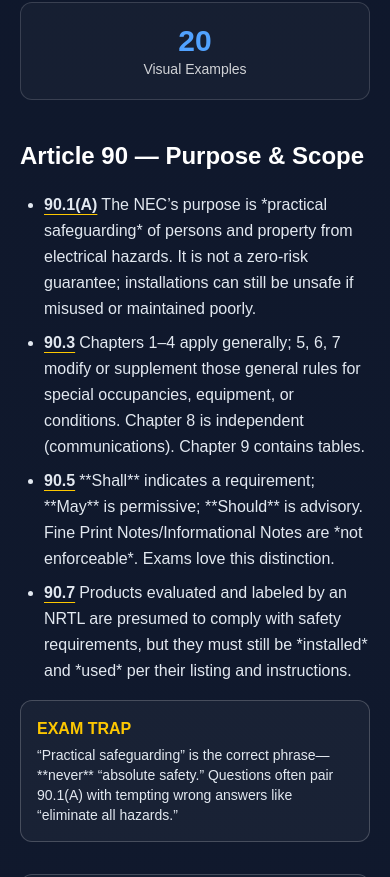
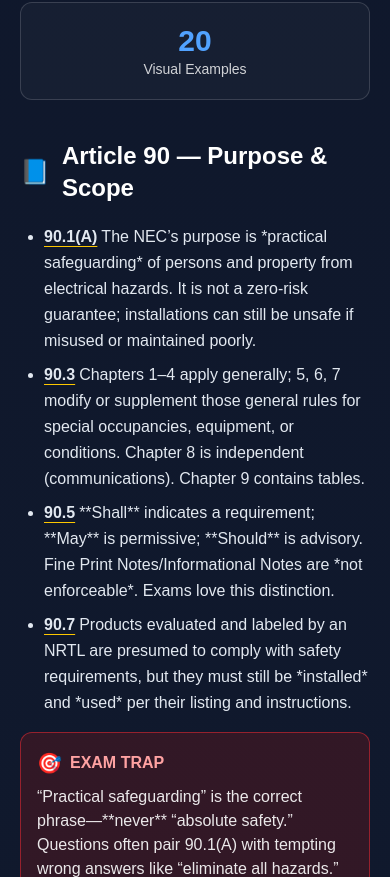
Before and after one commit to tommythorne/ohmwork-guide, a Next.js app: page /modules/module-01 in a window 390 px wide. Shown: the part 907-1784 px from the top of the page. Built offline with nearby package versions, Linux system fonts and the light colour scheme.

Commit message:
fix(template): clean single BlockCard w/ emojis, stacked images, gradient + sticky top nav, bullets via pointToJSX, no hero blurb

```diff
--- a/app/components/ModuleTemplate.tsx
+++ b/app/components/ModuleTemplate.tsx
@@ -5,31 +5,31 @@ import FooterNav from "./FooterNav";
 import Quiz from "./Quiz";
 import pointToJSX from "./pointToJSX";
 
+/** ------------ Types (intentionally loose to avoid TS blocking builds) ------------ */
 type Hero = {
   imageSrc?: string;
   imageAlt?: string;
-  title: string;
+  title?: string;
   subtitle?: string;
-  blurb?: string;
 };
 
-type Block = {
-  type?: "exam" | "rule" | "horror" | "code" | "table" | "chart" | "none";
-  title?: string;
-  body?: any;
-};
+type Block =
+  | { type: "exam" | "rule" | "horror" | "code" | "table" | "chart"; title?: string; body?: any; table?: any; chart?: any }
+  | { type: "none" }
+  | undefined;
 
 type ImageItem = { src: string; alt?: string; caption?: string };
 
 type Article = {
   id?: string;
-  iconName?: string;
-  title: string;
+  icon?: string;        // emoji or small icon
+  iconName?: string;    // fallback if you pass iconName instead of icon
+  title?: string;
   points?: any[];
   bullets?: any[];
   images?: ImageItem[];
   block?: Block;
-  body?: any; // fallback
+  body?: any;
 };
 
 type Summary = {
@@ -38,7 +38,6 @@ type Summary = {
 };
 
 type Nav = { href: string; label: string };
-
 type Props = {
   hero?: Hero;
   articles?: Article[];
@@ -48,48 +47,68 @@ type Props = {
   next?: Nav;
 };
 
-function BlockCard({ block }: { block?: Block }) {
+/** ------------ Special Block (one definition, fixed emojis) ------------ */
+const BlockCard: React.FC<{ block?: Block }> = ({ block }) => {
   if (!block || block.type === "none") return null;
 
-  const labels: Record<string, string> = {
-    exam: "EXAM TRAP",
-    rule: "RULE OF THUMB",
-    horror: "JOBSITE HORROR STORY",
-    code: "NEC REFERENCE",
-    table: "Quick Sheet",
-    chart: "Visual Guide",
-  };
-  const label = block.type ? labels[block.type] ?? "" : "";
+  const style = {
+    exam:   { label: "EXAM TRAP",      icon: "🎯", border: "border-red-500/50",    bg: "bg-red-900/30",    title: "text-red-300" },
+    rule:   { label: "RULE OF THUMB",  icon: "📏", border: "border-green-500/50",  bg: "bg-green-900/30",  title: "text-green-300" },
+    code:   { label: "NEC REFERENCE",  icon: "📖", border: "border-blue-500/50",   bg: "bg-blue-900/30",   title: "text-blue-300" },
+    table:  { label: "TABLE",          icon: "📊", border: "border-yellow-500/50", bg: "bg-yellow-900/30", title: "text-yellow-300" },
+    chart:  { label: "CHART",          icon: "📈", border: "border-purple-500/50", bg: "bg-purple-900/30", title: "text-purple-300" },
+    horror: { label: "JOBSITE HORROR", icon: "💀", border: "border-pink-500/50",   bg: "bg-pink-900/30",   title: "text-pink-300" },
+  } as const;
+
+  const s =
+    (block?.type && (style as any)[block.type]) ||
+    { label: "NOTE", icon: "📝", border: "border-white/20", bg: "bg-slate-800/50", title: "text-white" };
+
+  const showTitle = !!(block as any)?.title && (block as any).title !== s.label;
 
   return (
-    <div className="rounded-xl border border-white/20 bg-white/[0.04] p-4 mt-4">
-      {label ? <div className="text-yellow-400 font-bold mb-1">{label}</div> : null}
-      {block.title && block.title !== label ? (
-        <h3 className="text-white font-semibold mb-1">{block.title}</h3>
-      ) : null}
-      {block.body ? <div className="text-slate-200 text-sm">{block.body}</div> : null}
+    <div className={`rounded-xl border ${s.border} ${s.bg} p-4 my-4`}>
+      <div className="flex items-center gap-2 mb-2">
+        <span className="text-xl">{s.icon}</span>
+        <span className={`${s.title} font-bold`}>{s.label}</span>
+      </div>
+      {showTitle ? <div className={`font-bold ${s.title} mb-1`}>{(block as any).title}</div> : null}
+      {typeof (block as any).body === "string" ? (
+        <div className="text-white/90">{(block as any).body}</div>
+      ) : (
+        (block as any).body || null
+      )}
+      {(block as any).table ? <div className="mt-3">{(block as any).table}</div> : null}
+      {(block as any).chart ? <div className="mt-3">{(block as any).chart}</div> : null}
     </div>
   );
-}
+};
 
-function ImagesStack({ images = [] as ImageItem[] }) {
-  const pair = images.slice(0, 2);
+/** ------------ Right column: two stacked images w/ captions ------------ */
+const ImagesStack: React.FC<{ images?: ImageItem[] }> = ({ images = [] }) => {
+  const pair = (Array.isArray(images) ? images : []).slice(0, 2);
+  if (pair.length === 0) return null;
   return (
     <div className="space-y-4">
       {pair.map((img, i) => (
         <div key={i} className="rounded-xl border border-white/20 bg-white/[0.03] p-3">
+          {/* eslint-disable-next-line @next/next/no-img-element */}
           <img src={img.src} alt={img.alt || ""} className="w-full h-40 md:h-48 object-cover rounded-lg" />
           {img.caption ? <div className="text-white/70 text-sm mt-2">{img.caption}</div> : null}
         </div>
       ))}
     </div>
   );
-}
+};
 
+/** ------------ Main Template ------------ */
 export default function ModuleTemplate({ hero, articles = [], summary, quiz = [], prev, next }: Props) {
   const articleCount = articles.length;
-  const quizCount = quiz.length;
-  const visualCount = articles.reduce((n, a) => n + ((a.images?.length ?? 0) > 2 ? 2 : (a.images?.length ?? 0)), 0);
+  const quizCount = Array.isArray(quiz) ? quiz.length : 0;
+  const visualCount = articles.reduce(
+    (n, a) => n + Math.min(Array.isArray(a.images) ? a.images.length : 0, 2),
+    0
+  );
 
   const renderPointsList = (a: Article) => {
     const list = Array.isArray(a.points) && a.points.length ? a.points : Array.isArray(a.bullets) ? a.bullets : [];
@@ -99,31 +118,39 @@ export default function ModuleTemplate({ hero, articles = [], summary, quiz = []
 
   return (
     <main className="min-h-screen bg-gradient-to-b from-slate-900 to-slate-800 text-white">
-  {/* Top Navigation Bar */}
-  <div className="bg-slate-900/70 border-b border-white/10 sticky top-0 z-20 backdrop-blur">
-    <div className="max-w-5xl mx-auto px-5 py-3">
-      <FooterNav prev={prev || undefined} next={next || undefined} />
-    </div>
-  </div>
+      {/* Top nav (same component as bottom) */}
+      <div className="bg-slate-900/70 border-b border-white/10 sticky top-0 z-20 backdrop-blur">
+        <div className="max-w-5xl mx-auto px-5 py-3">
+          <FooterNav prev={prev || undefined} next={next || undefined} />
+        </div>
+      </div>
 
-      {/* Hero */}
+      {/* Hero (Module 2 style: large, centered, image background) */}
       <section className="relative h-[28rem] flex items-center justify-center overflow-hidden">
-          <div className="absolute inset-0 bg-gradient-to-b from-slate-900/30 to-slate-900/70" />
-
         {hero?.imageSrc ? (
           <>
-            <img src={hero.imageSrc} alt={hero.imageAlt || hero.title} className="absolute inset-0 w-full h-full object-cover opacity-30" />
+            {/* eslint-disable-next-line @next/next/no-img-element */}
+            <img
+              src={hero.imageSrc}
+              alt={hero?.imageAlt || hero?.title || ""}
+              className="absolute inset-0 w-full h-full object-cover opacity-30"
+            />
             <div className="absolute inset-0 bg-black/40" />
           </>
         ) : null}
+        <div className="absolute inset-0 bg-gradient-to-b from-slate-900/30 to-slate-900/70" />
         <div className="relative z-10 text-center px-6">
-          <h1 className="text-4xl md:text-5xl lg:text-6xl font-extrabold text-yellow-400 mb-3">{hero?.title}</h1>
-          {hero?.subtitle ? <p className="text-white/90 text-lg md:text-xl max-w-3xl mx-auto">{hero.subtitle}</p> : null}
-          {hero?.blurb ? <p className="text-white/70 text-base max-w-3xl mx-auto mt-3">{hero.blurb}</p> : null}
+          <h1 className="text-4xl md:text-5xl lg:text-6xl font-extrabold text-yellow-400 mb-3">
+            {hero?.title || ""}
+          </h1>
+          {hero?.subtitle ? (
+            <p className="text-white/90 text-lg md:text-xl max-w-3xl mx-auto">{hero.subtitle}</p>
+          ) : null}
+          {/* No hero blurb per global rule */}
         </div>
       </section>
 
-      {/* Stats strip */}
+      {/* Stats row */}
       <section className="max-w-5xl mx-auto px-5 -mt-10 relative z-10">
         <div className="grid grid-cols-1 md:grid-cols-3 gap-4">
           <div className="rounded-xl border border-white/15 bg-white/[0.03] p-5 text-center">
@@ -145,14 +172,19 @@ export default function ModuleTemplate({ hero, articles = [], summary, quiz = []
       <section className="max-w-5xl mx-auto px-5 mt-10">
         {articles.map((a, i) => (
           <article key={a.id || a.title || i} className="mb-12">
-            <div className="flex items-center gap-3 mb-5">
+            <header className="flex items-center gap-3 mb-5">
+              <div className="text-2xl">{a.icon || a.iconName || "📘"}</div>
               <h2 className="text-2xl md:text-3xl font-bold text-white">{a.title}</h2>
-            </div>
+            </header>
+
             <div className="grid lg:grid-cols-2 gap-8 items-start">
+              {/* Left: bullet points + special block */}
               <div>
                 {renderPointsList(a)}
                 <BlockCard block={a.block} />
               </div>
+
+              {/* Right: stacked images */}
               <ImagesStack images={a.images} />
             </div>
           </article>
@@ -160,9 +192,11 @@ export default function ModuleTemplate({ hero, articles = [], summary, quiz = []
       </section>
 
       {/* Summary (optional) */}
-      {summary?.title || summary?.cards?.length ? (
+      {summary?.title || (summary?.cards && summary.cards.length) ? (
         <section className="max-w-5xl mx-auto px-5 mb-10">
-          {summary.title ? <h3 className="text-3xl font-bold text-yellow-400 text-center mb-6">{summary.title}</h3> : null}
+          {summary.title ? (
+            <h3 className="text-3xl font-bold text-yellow-400 text-center mb-6">{summary.title}</h3>
+          ) : null}
           {Array.isArray(summary.cards) && summary.cards.length ? (
             <div className="grid md:grid-cols-2 lg:grid-cols-3 gap-6">
               {summary.cards.map((c, idx) => (
@@ -179,7 +213,7 @@ export default function ModuleTemplate({ hero, articles = [], summary, quiz = []
       ) : null}
 
       {/* Knowledge Check (bottom only) */}
-      {quiz.length > 0 ? (
+      {Array.isArray(quiz) && quiz.length > 0 ? (
         <section className="max-w-5xl mx-auto px-5 mb-12">
           <div className="text-center mb-6">
             <h3 className="text-3xl font-bold text-white mb-2">Knowledge Check</h3>
@@ -189,7 +223,7 @@ export default function ModuleTemplate({ hero, articles = [], summary, quiz = []
         </section>
       ) : null}
 
-      {/* Footer Navigation */}
+      {/* Bottom nav */}
       <div className="max-w-5xl mx-auto px-5 pb-10">
         <FooterNav prev={prev} next={next} />
       </div>
```
